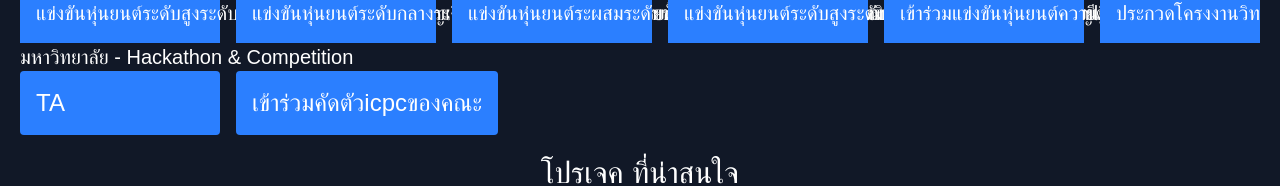
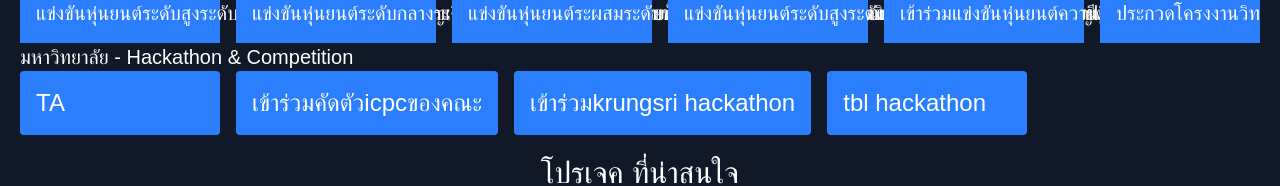
Before and after one commit to JengCharat/portfolio_website, a Next.js app in the folder portfolio_website/: page / in a window 1280 px wide. Shown: the part 1027-1213 px from the top of the page. Built offline with nearby package versions, Linux system fonts and the light colour scheme.

Commit message:
before AI decorate

```diff
--- a/portfolio_website/app/page.tsx
+++ b/portfolio_website/app/page.tsx
@@ -91,7 +91,9 @@ export default function Home(){
     ]
     const college_activity:CollegeActivityItem[] = [
         {name:'TA',detail:'teacher assistant',img:'123'},
-        {name:'เข้าร่วมคัดตัวicpcของคณะ',detail:'icpc',img:'123'}
+        {name:'เข้าร่วมคัดตัวicpcของคณะ',detail:'icpc',img:'123'},
+        {name:'เข้าร่วมkrungsri hackathon',detail:'travel cluster',img:'123'},
+        {name:'tbl hackathon',detail:'รางวัลที่ 3',img:'123'},
 
     ]
 
```
